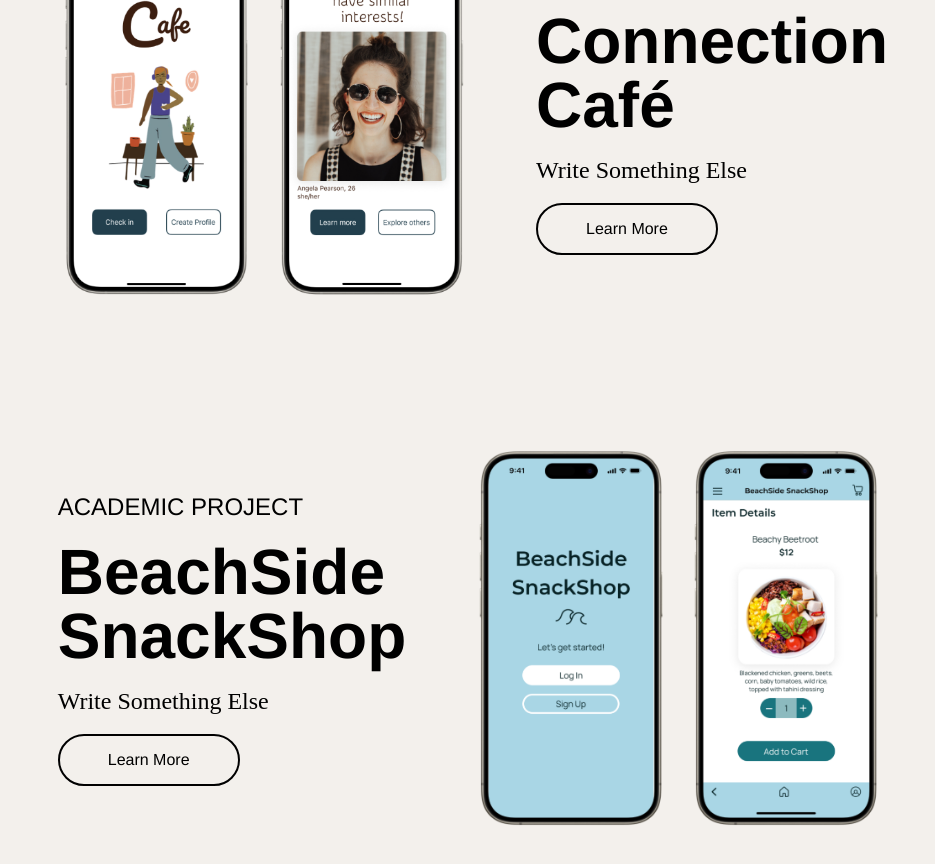
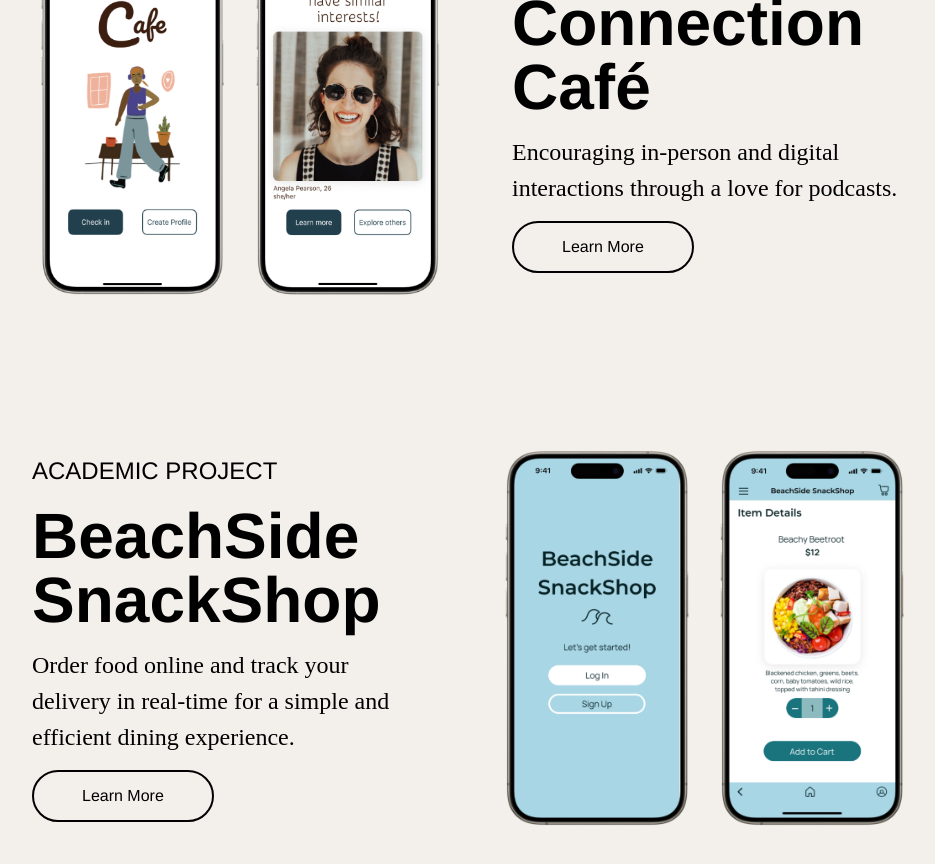
Before and after one commit to agabra23/aleynna-portfolio, a React (Vite) app: page / in a window 1280 px wide. Shown: the part 1060-1924 px from the top of the page, without its empty margins (168-1103 px from the left). Built offline with nearby package versions, Linux system fonts and the light colour scheme; a web font is replaced by a local one.

Commit message:
Add text for case studies on home

```diff
--- a/src/pages/Home.jsx
+++ b/src/pages/Home.jsx
@@ -55,7 +55,8 @@ const Home = () => {
               Café
             </h3>
             <p className="text-center md:text-left text-[24px] lg:text-[24px] font-thin">
-              Write Something Else
+              Encouraging in-person and digital interactions through a love for
+              podcasts.
             </p>
             <button
               onClick={() => navigator("/connection-cafe")}
@@ -88,7 +89,8 @@ const Home = () => {
               SnackShop
             </h3>
             <p className="text-center md:text-left text-[24px] lg:text-[24px] font-thin">
-              Write Something Else
+              Order food online and track your delivery in real-time for a
+              simple and efficient dining experience.
             </p>
             <button
               onClick={() => navigator("/beachside-snackshop")}
```
